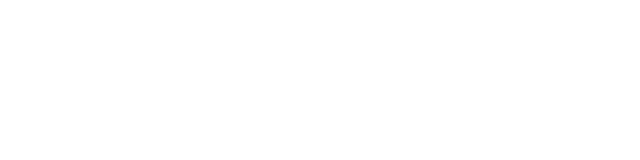
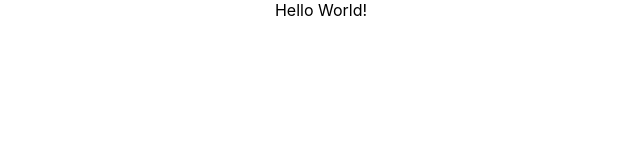
Before and after one commit to jimmymetts/todo_app, a React (Create React App) app: page / in a window 1280 px wide. Shown: the top 160 px of the page, without its empty margins (319-959 px from the left). Built offline with nearby package versions, Linux system fonts and the light colour scheme.

Commit message:
add text Hello World to app,js

```diff
--- a/src/App.js
+++ b/src/App.js
@@ -5,7 +5,7 @@ import './App.css';
 function App() {
   return (
     <div className="App">
-
+      Hello World!
     </div>
   );
 }
```
